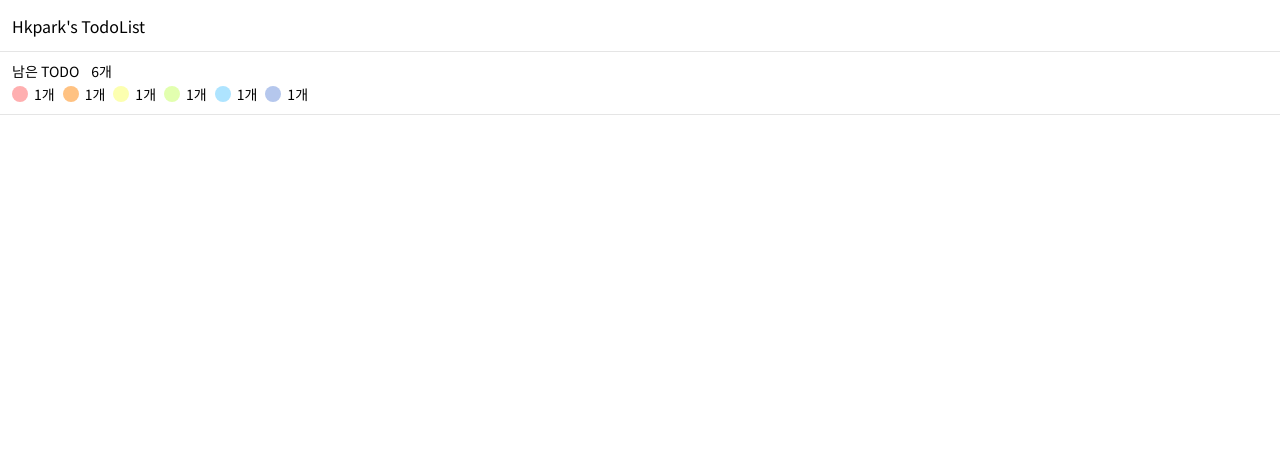
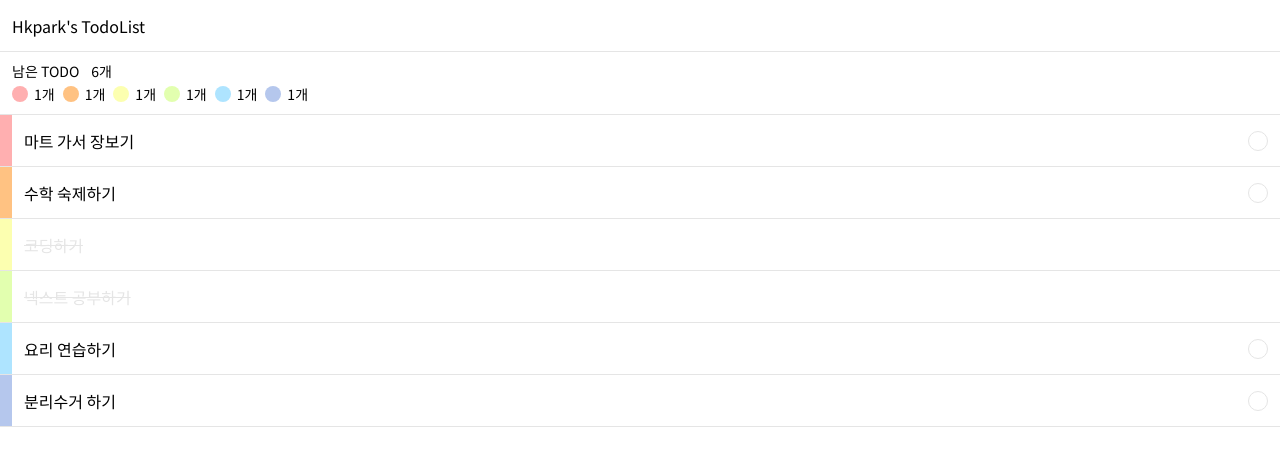
Before and after one commit to hkparkjs/nextjs-clone-coding, a Next.js app in the folder next-todo/: page / in a window 1280 px wide. Shown: the top 466 px of the page. Built offline with nearby package versions, Linux system fonts and the light colour scheme.

Commit message:
💄 Add style for todo list items

```diff
--- a/next-todo/components/TodoList.tsx
+++ b/next-todo/components/TodoList.tsx
@@ -59,6 +59,49 @@ const Container = styled.div`
   }
   .bg-yellow {
     background-color: ${palette.yellow};
+  }
+
+  .todo-list {
+    .todo-item {
+      display: flex;
+      justify-content: space-between;
+      align-items: center;
+      width: 100%;
+      height: 52px;
+      border-bottom: 1px solid ${palette.gray};
+
+      .todo-left-side {
+        width: 100%;
+        height: 100%;
+        display: flex;
+        align-items: center;
+        .todo-color-block {
+          width: 12px;
+          height: 100%;
+        }
+        .checked-todo-text {
+          color: ${palette.gray};
+          text-decoration: line-through;
+        }
+        .todo-text {
+          margin-left: 12px;
+          font-size: 16px;
+        }
+      }
+      .todo-right-side {
+        display: flex;
+        margin-right: 12px;
+
+        .todo-button {
+          width: 20px;
+          height: 20px;
+          border-radius: 50%;
+          border: 1px solid ${palette.gray};
+          background-color: transparent;
+          outline: none;
+        }
+      }
+    }
   }
 `;
 
@@ -144,6 +187,29 @@ const TodoList: React.FC<IProps> = ({ todos }) => {
           ))}
         </div>
       </div>
+      <ul className="todo-list">
+        {todos.map((todo) => (
+          <li className="todo-item" key={todo.id}>
+            <div className="todo-left-side">
+              <div className={`todo-color-block bg-${todo.color}`} />
+              <p className={`todo-text ${
+                todo.checked ? "checked-todo-text" : ""
+              }`}>
+                {todo.text}
+              </p>
+            </div>
+              <div className="todo-right-side">
+                {!todo.checked && (
+                  <button
+                    type="button"
+                    className="todo-button"
+                    onClick={() => {}}
+                  />
+                )}
+              </div>
+          </li>
+        ))}
+      </ul>
     </Container>
   );
 };
```
